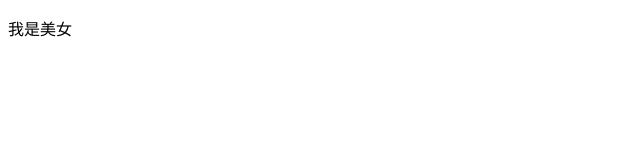
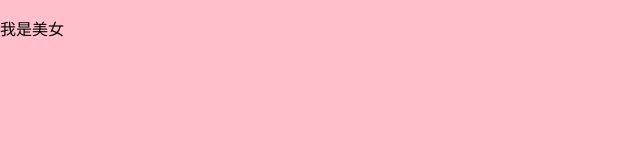
Before and after one commit to LinXin-xu/project01, a plain HTML site: page index.html in a window 1280 px wide. Shown: the whole page, without its empty margins (0-640 px from the left). Drawn offline with Linux system fonts and the light colour scheme.

Commit message:
修改了index.css

```diff
--- a/index.css
+++ b/index.css
@@ -0,0 +1,5 @@
+body{
+    margin: 0;
+    padding: 0;
+    background-color: pink;
+}
```
Also changed, not shown: 1.git配置.html (+2 -0 lines).
